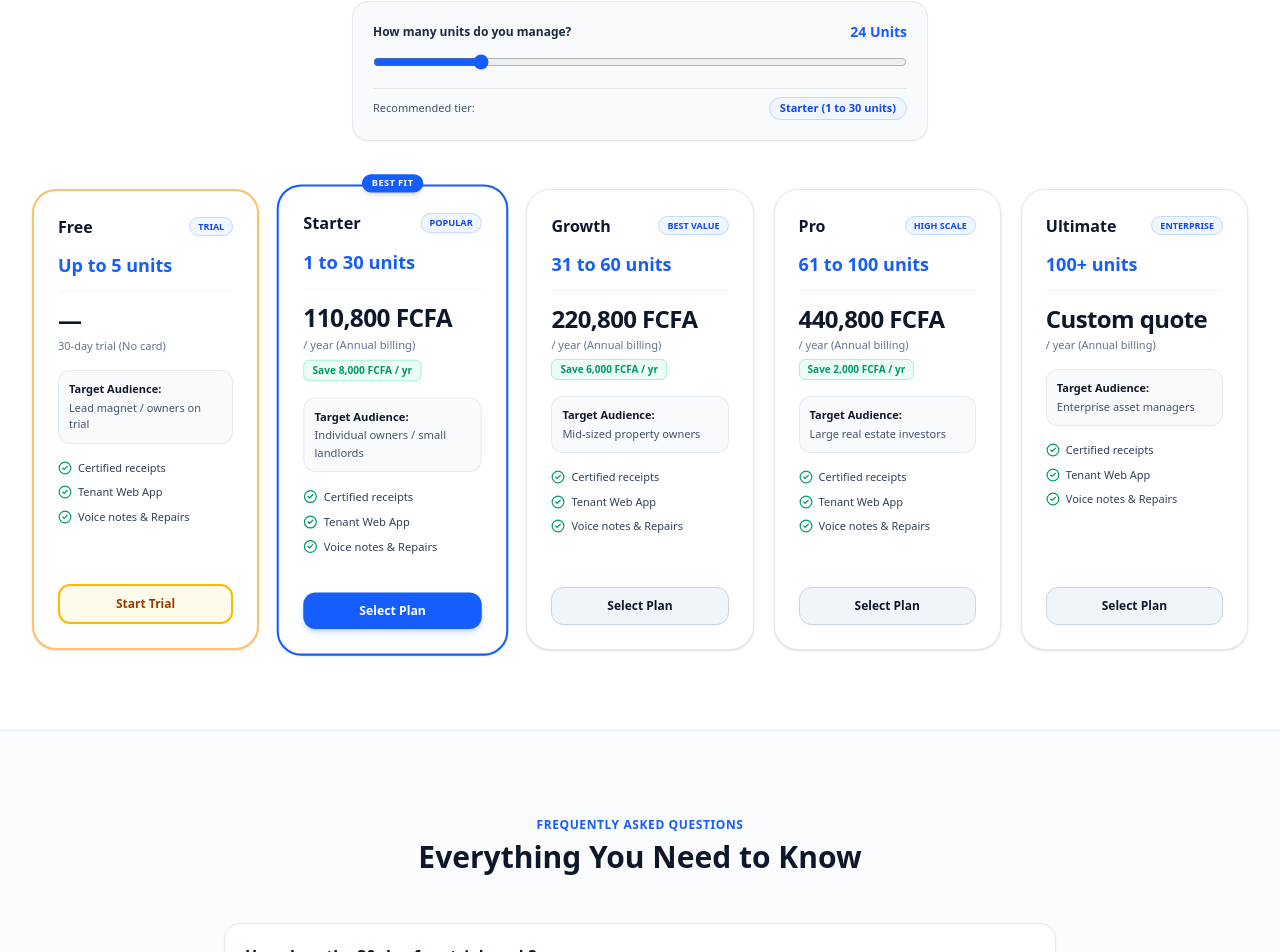
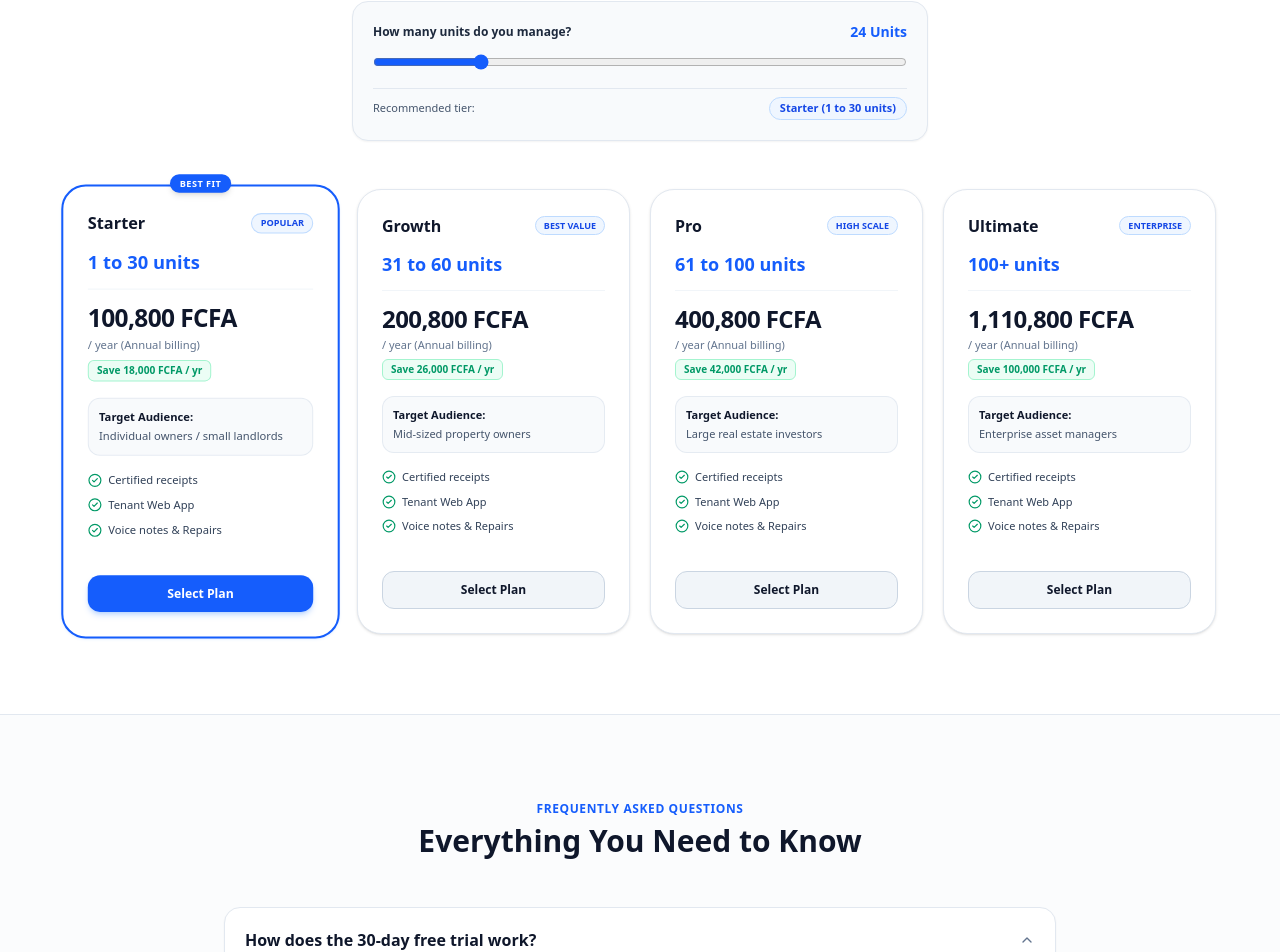
Before and after one commit to nanakamdomraoulrusselalvares-cmyk/lease-link, a Next.js app: page / in a window 1280 px wide. Shown: the part 2814-3766 px from the top of the page. Built offline with nearby package versions, Linux system fonts and the light colour scheme.

Commit message:
fix(pricing): update annual plan rates and hide free trial in annual tier view

```diff
--- a/src/app/(auth)/register/page.tsx
+++ b/src/app/(auth)/register/page.tsx
@@ -54,11 +54,15 @@ export default function RegisterPage() {
       const planParam = params.get("plan") as SubscriptionPlanId | null;
       const cycleParam = params.get("cycle") as BillingCycle | null;
 
-      if (planParam && AVAILABLE_PLANS.some((p) => p.id === planParam)) {
-        setSelectedPlan(planParam);
-      }
       if (cycleParam === "monthly" || cycleParam === "annual") {
         setBillingCycle(cycleParam);
+      }
+      if (planParam && AVAILABLE_PLANS.some((p) => p.id === planParam)) {
+        if (cycleParam === "annual" && planParam === "free") {
+          setSelectedPlan("tier_1_30");
+        } else {
+          setSelectedPlan(planParam);
+        }
       }
     }
   }, []);
@@ -486,7 +490,12 @@ export default function RegisterPage() {
                     </button>
                     <button
                       type="button"
-                      onClick={() => setBillingCycle("annual")}
+                      onClick={() => {
+                        setBillingCycle("annual");
+                        if (selectedPlan === "free") {
+                          setSelectedPlan("tier_1_30");
+                        }
+                      }}
                       className={`py-1 px-2.5 rounded-lg text-[11px] font-bold transition cursor-pointer flex items-center gap-1 ${
                         billingCycle === "annual"
                           ? "bg-blue-600 text-white shadow-xs"
@@ -501,8 +510,8 @@ export default function RegisterPage() {
                   </div>
                 </div>
 
-                <div className="grid grid-cols-1 sm:grid-cols-2 lg:grid-cols-3 gap-3">
-                  {AVAILABLE_PLANS.map((plan) => {
+                <div className={`grid grid-cols-1 sm:grid-cols-2 ${billingCycle === "annual" ? "lg:grid-cols-2" : "lg:grid-cols-3"} gap-3`}>
+                  {AVAILABLE_PLANS.filter((p) => billingCycle === "monthly" || !p.isFreeTrial).map((plan) => {
                     const isSelected = selectedPlan === plan.id;
                     const priceDisplay =
                       billingCycle === "annual" ? plan.annualPriceDisplay : plan.monthlyPriceDisplay;
--- a/src/app/page.tsx
+++ b/src/app/page.tsx
@@ -1,6 +1,6 @@
 "use client";
 
-import { useState } from "react";
+import { useState, useMemo } from "react";
 import Link from "next/link";
 import {
   Building2,
@@ -40,9 +40,22 @@ export default function HomePage() {
   const [billingCycle, setBillingCycle] = useState<"monthly" | "annual">("annual");
 
   // Dynamic plan finder based on slider
-  const suggestedPlan =
-    AVAILABLE_PLANS.find((p) => unitCountSlider <= p.maxUnits) ||
-    AVAILABLE_PLANS[AVAILABLE_PLANS.length - 1];
+  const suggestedPlan = useMemo(() => {
+    return (
+      AVAILABLE_PLANS.find((p) => {
+        if (billingCycle === "annual" && p.isFreeTrial) return false;
+        return unitCountSlider <= p.maxUnits;
+      }) || AVAILABLE_PLANS[AVAILABLE_PLANS.length - 1]
+    );
+  }, [unitCountSlider, billingCycle]);
+
+  // When annual, hide the 30-day Free Trial because it cannot be subscribed annually
+  const displayedPlans = useMemo(() => {
+    if (billingCycle === "annual") {
+      return AVAILABLE_PLANS.filter((p) => !p.isFreeTrial);
+    }
+    return AVAILABLE_PLANS;
+  }, [billingCycle]);
 
   const faqs = isFrench
     ? [
@@ -852,9 +865,13 @@ export default function HomePage() {
             </div>
           </div>
 
-          {/* Pricing Cards Grid - 5 Plans */}
-          <div className="grid grid-cols-1 md:grid-cols-2 lg:grid-cols-5 gap-4 lg:gap-5">
-            {AVAILABLE_PLANS.map((plan) => {
+          {/* Pricing Cards Grid */}
+          <div
+            className={`grid grid-cols-1 md:grid-cols-2 ${
+              billingCycle === "annual" ? "lg:grid-cols-4 max-w-6xl mx-auto" : "lg:grid-cols-5"
+            } gap-4 lg:gap-5`}
+          >
+            {displayedPlans.map((plan) => {
               const isSelected = suggestedPlan.id === plan.id;
               const priceDisplay =
                 billingCycle === "annual" ? plan.annualPriceDisplay : plan.monthlyPriceDisplay;
--- a/src/types/database.ts
+++ b/src/types/database.ts
@@ -66,11 +66,11 @@ export const AVAILABLE_PLANS: PlanConfig[] = [
     unitRangeFr: '1 à 30 logements',
     maxUnits: 30,
     monthlyPrice: 9900,
-    annualPrice: 110800,
+    annualPrice: 100800,
     monthlyPriceDisplay: '9,900 FCFA',
-    annualPriceDisplay: '110,800 FCFA',
-    annualSavings: 'Save 8,000 FCFA / yr',
-    annualSavingsFr: 'Économisez 8 000 FCFA / an',
+    annualPriceDisplay: '100,800 FCFA',
+    annualSavings: 'Save 18,000 FCFA / yr',
+    annualSavingsFr: 'Économisez 18 000 FCFA / an',
     durationDays: 30,
     durationDaysAnnual: 365,
     isFreeTrial: false,
@@ -89,11 +89,11 @@ export const AVAILABLE_PLANS: PlanConfig[] = [
     unitRangeFr: '31 à 60 logements',
     maxUnits: 60,
     monthlyPrice: 18900,
-    annualPrice: 220800,
+    annualPrice: 200800,
     monthlyPriceDisplay: '18,900 FCFA',
-    annualPriceDisplay: '220,800 FCFA',
-    annualSavings: 'Save 6,000 FCFA / yr',
-    annualSavingsFr: 'Économisez 6 000 FCFA / an',
+    annualPriceDisplay: '200,800 FCFA',
+    annualSavings: 'Save 26,000 FCFA / yr',
+    annualSavingsFr: 'Économisez 26 000 FCFA / an',
     durationDays: 30,
     durationDaysAnnual: 365,
     isFreeTrial: false,
@@ -112,11 +112,11 @@ export const AVAILABLE_PLANS: PlanConfig[] = [
     unitRangeFr: '61 à 100 logements',
     maxUnits: 100,
     monthlyPrice: 36900,
-    annualPrice: 440800,
+    annualPrice: 400800,
     monthlyPriceDisplay: '36,900 FCFA',
-    annualPriceDisplay: '440,800 FCFA',
-    annualSavings: 'Save 2,000 FCFA / yr',
-    annualSavingsFr: 'Économisez 2 000 FCFA / an',
+    annualPriceDisplay: '400,800 FCFA',
+    annualSavings: 'Save 42,000 FCFA / yr',
+    annualSavingsFr: 'Économisez 42 000 FCFA / an',
     durationDays: 30,
     durationDaysAnnual: 365,
     isFreeTrial: false,
@@ -135,9 +135,11 @@ export const AVAILABLE_PLANS: PlanConfig[] = [
     unitRangeFr: '100+ logements',
     maxUnits: 500,
     monthlyPrice: 100900,
-    annualPrice: null,
-    monthlyPriceDisplay: 'From 100,900 FCFA',
-    annualPriceDisplay: 'Custom quote',
+    annualPrice: 1110800,
+    monthlyPriceDisplay: '100,900 FCFA',
+    annualPriceDisplay: '1,110,800 FCFA',
+    annualSavings: 'Save 100,000 FCFA / yr',
+    annualSavingsFr: 'Économisez 100 000 FCFA / an',
     durationDays: 30,
     durationDaysAnnual: 365,
     isFreeTrial: false,
```
